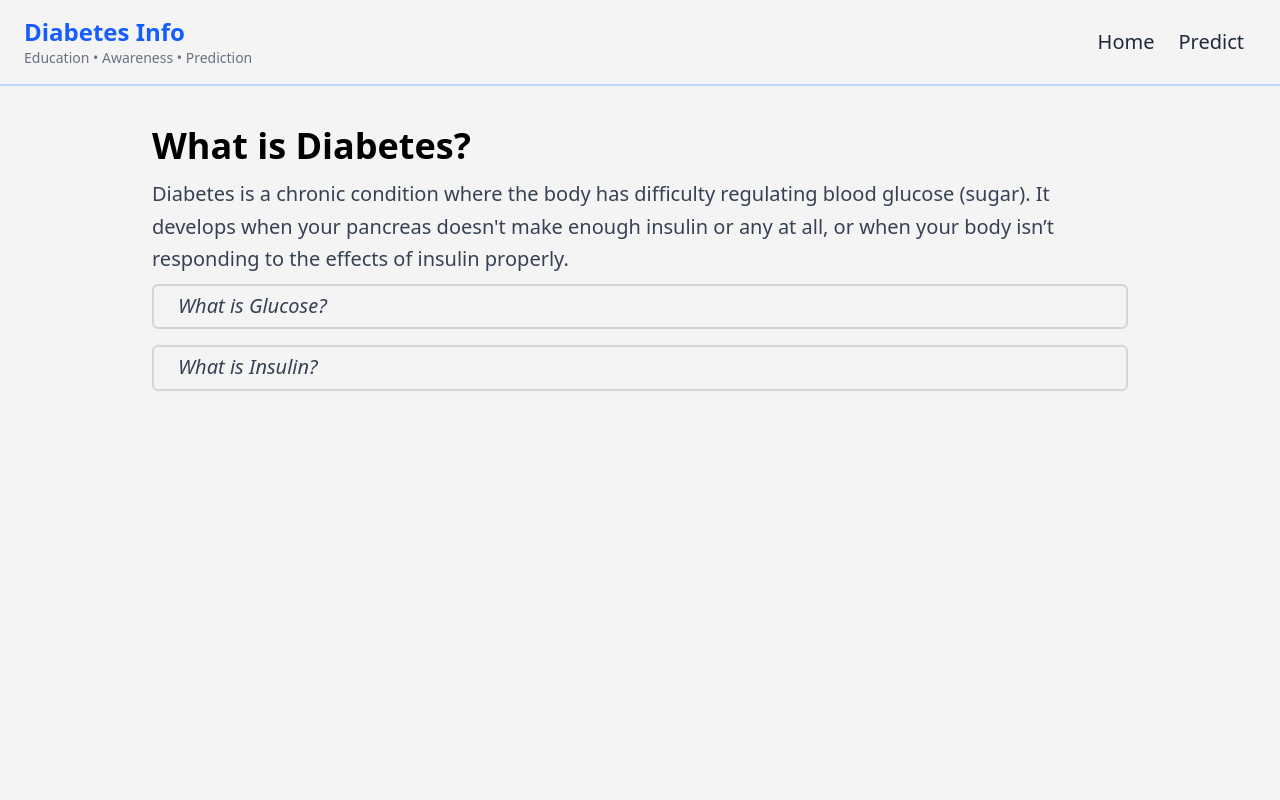
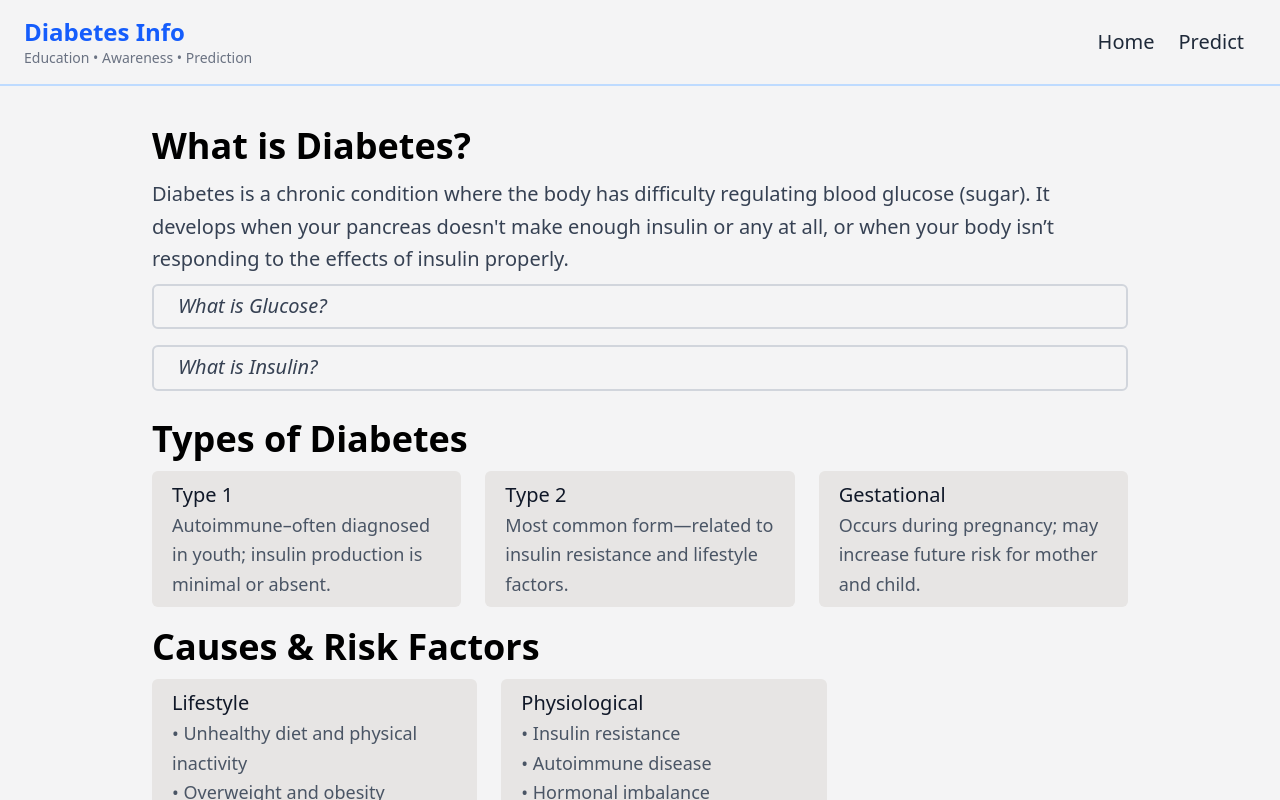
Before and after one commit to TanKyeWen/DiabetesPrediction-Web, an Angular app: page / in a window 1280 px wide. Shown: the top 800 px of the page. Built offline with nearby package versions, Linux system fonts and the light colour scheme.

Commit message:
added card

```diff
--- a/src/app/app.html
+++ b/src/app/app.html
@@ -1,6 +1,3 @@
-<style>
-</style>
-
 <main class="bg-zinc-100 min-h-screen text-grey-800 font-sans antialiased">
   <nav class="flex items-center justify-between px-6 py-4 border-blue-200 border-b-2">
     <div class="flex items-center gap-3">
@@ -16,21 +13,42 @@
     </div>
   </nav>
 
-  <section class="max-w-5xl mx-auto px-6 py-10">
+  <section class="max-w-5xl mx-auto px-6 pt-10">
     <h2 class="text-4xl font-bold mb-3">What is Diabetes?</h2>
     <p class="text-xl text-gray-700 leading-relaxed">Diabetes is a chronic condition where the body has difficulty regulating blood glucose (sugar). It develops when your pancreas doesn't make enough insulin or any at all, or when your body isn’t responding to the effects of insulin properly.</p>
 
     <app-dropdown-info
       contentHeader = "What is Glucose?"
       contentDetails = "Glucose is a simple sugar, the body's main source of energy (ATP). It can be obtained by eating food that contains carbohydrates which are then broken down into glucose for the body to absorb."
-      ></app-dropdown-info>
+      >
+    </app-dropdown-info>
 
     <app-dropdown-info
       contentHeader = "What is Insulin?"
       contentDetails = "Insulin is a hormone produced by the pancreas that regulates blood glucose (sugar) levels by acting as a key to allow sugar to enter cells for energy."
-      ></app-dropdown-info>
+      >
+    </app-dropdown-info>
   </section>
 
+  <section class="max-w-5xl mx-auto px-6 pt-5">
+    <h2 class="text-4xl font-bold mb-3">Types of Diabetes</h2>
+
+    <app-card-info
+      [cardList] = "diabetesType"
+      >
+    </app-card-info>
+  </section>
+
+  <section class="max-w-5xl mx-auto px-6 pt-5">
+    <h2 class="text-4xl font-bold mb-3">Causes & Risk Factors</h2>
+
+    <app-card-info
+      [cardList] = "causes"
+      >
+    </app-card-info>
+  </section>
+
+  <div class="pb-10"></div>
 </main>
 
 <router-outlet />
--- a/src/app/app.ts
+++ b/src/app/app.ts
@@ -4,7 +4,6 @@ import { DropdownInfo } from './dropdown-info/dropdown-info';
 import { CardInfo } from './card-info/card-info';
 
 @Component({
-  standalone: true,
   selector: 'app-root',
   imports: [RouterOutlet, DropdownInfo, CardInfo],
   templateUrl: './app.html',
@@ -12,4 +11,15 @@ import { CardInfo } from './card-info/card-info';
 })
 export class App {
   protected readonly title = signal('DiabetesPrediction-Web');
+
+  diabetesType = [
+    {title: "Type 1", details: "Autoimmune–often diagnosed in youth; insulin production is minimal or absent."},
+    {title: "Type 2", details: "Most common form—related to insulin resistance and lifestyle factors."},
+    {title: "Gestational", details: "Occurs during pregnancy; may increase future risk for mother and child."}
+  ]
+
+  causes = [
+    {title: "Lifestyle", details: "• Unhealthy diet and physical inactivity\n• Overweight and obesity\n• Family history and genetics\n• High blood pressure and abnormal cholesterol\n• Age and certain ethnic backgrounds"},
+    {title: "Physiological", details: "•	Insulin resistance\n•	Autoimmune disease\n•	Hormonal imbalance\n•	Pancreatic damage\n•	Genetic mutations"},
+  ]
 }
--- a/src/app/card-info/card-info.html
+++ b/src/app/card-info/card-info.html
@@ -1 +1,9 @@
-<p>card-info works!</p>
+<div class="flex space-x-6 overflow-x-auto">
+    <div
+        *ngFor="let card of cardList"
+        class="px-5 py-2 bg-stone-200 rounded-md w-1/3"
+    >
+        <h5 class="text-xl text-gray-900 leading-relaxed">{{ card.title }}</h5>
+        <p class="text-lg text-gray-600 leading-relaxed whitespace-pre-line">{{ card.details }}</p>
+    </div>
+</div>
--- a/src/app/dropdown-info/dropdown-info.ts
+++ b/src/app/dropdown-info/dropdown-info.ts
@@ -6,7 +6,6 @@ import { CommonModule } from '@angular/common';
   imports: [CommonModule],
   templateUrl: './dropdown-info.html',
   styleUrls: ['./dropdown-info.css'],
-  standalone: true
 })
 export class DropdownInfo {
   showContent = false;
```
Also changed, not shown: src/app/card-info/card-info.ts (+4 -3 lines).
